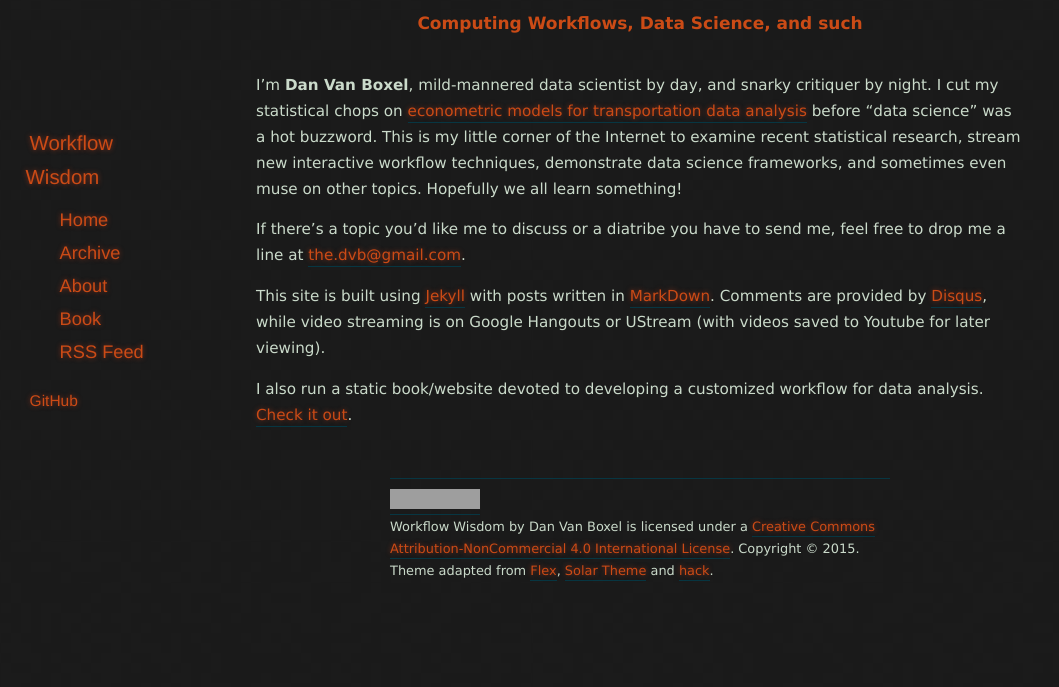
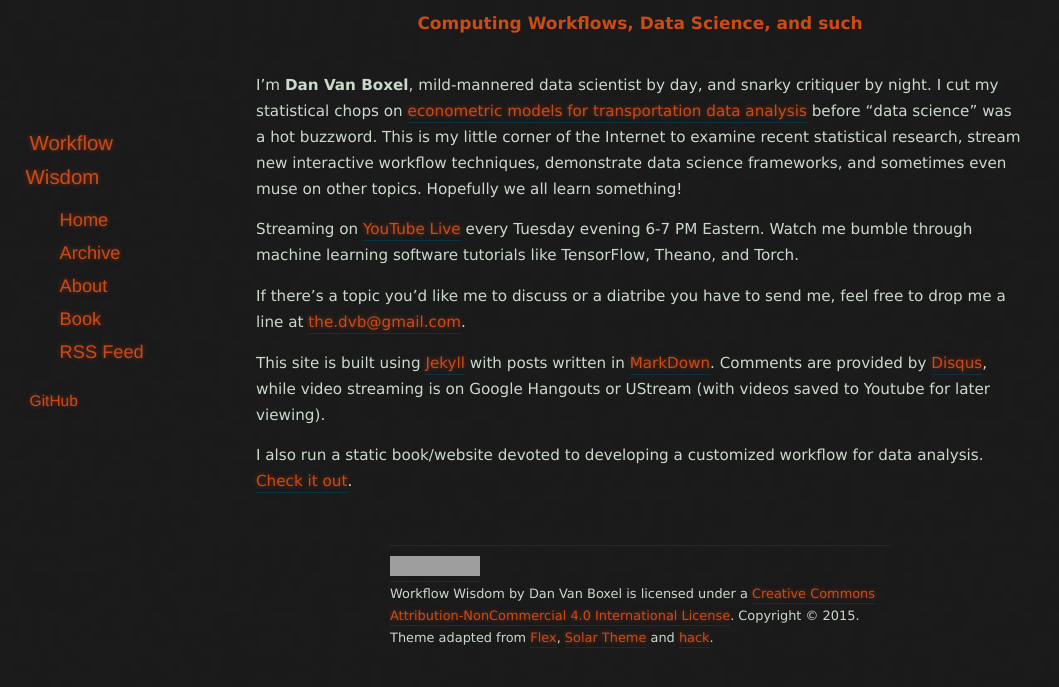
Before and after one commit to dvbuntu/wisdom, a Jekyll site: the page built from about/index.markdown, in a window 1280 px wide. Shown: the top 687 px of the page, without its empty margins (0-1059 px from the left). Built offline with Jekyll 4.4.1, drawn with Linux system fonts in a browser that asks for light colours; nearby versions of some CDN libraries; Markdown is read by kramdown in place of the engine named in the settings; grey boxes are pictures that could not be loaded.

Commit message:
Add streaming schedule

```diff
--- a/about/index.markdown
+++ b/about/index.markdown
@@ -5,6 +5,8 @@ title: About
 
 I'm **Dan Van Boxel**, mild-mannered data scientist by day, and snarky critiquer by night.  I cut my statistical chops on [econometric models for transportation data analysis](https://engineering.purdue.edu/~flm/CE614%2813%29.htm) before "data science" was a hot buzzword.  This is my little corner of the Internet to examine recent statistical research, stream new interactive workflow techniques, demonstrate data science frameworks, and sometimes even muse on other topics.  Hopefully we all learn something!
 
+Streaming on [YouTube Live](http://www.youtube.com/c/DanVanBoxel/live) every Tuesday evening 6-7 PM Eastern.  Watch me bumble through machine learning software tutorials like TensorFlow, Theano, and Torch.
+
 If there's a topic you'd like me to discuss or a diatribe you have to send me, feel free to drop me a line at <mailto:the.dvb@gmail.com>.
 
 This site is built using [Jekyll](https://jekyllrb.com/) with posts written in [MarkDown](https://en.wikipedia.org/wiki/Markdown).  Comments are provided by [Disqus](https://disqus.com/), while video streaming is on Google Hangouts or UStream (with videos saved to Youtube for later viewing).
```
